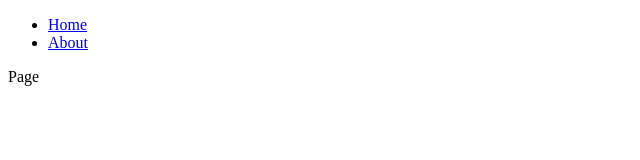
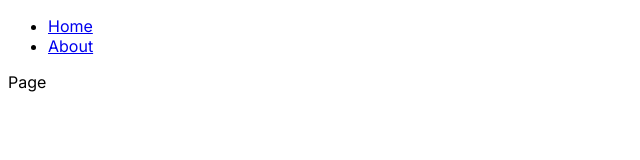
Before and after one commit to RodrigaoCabrera/nextjs-project, a Next.js app: page / in a window 1280 px wide. Shown: the top 160 px of the page, without its empty margins (0-640 px from the left). Built offline with nearby package versions, Linux system fonts and the light colour scheme.

Commit message:
ADD: Fuentes

```diff
--- a/app/layout.js
+++ b/app/layout.js
@@ -1,13 +1,18 @@
 import Navbar from "@/components/Navbar";
+import { Inter } from "next/font/google";
 export const metadata = {
   title: "Next.js",
   description: "Generated by Next.js",
 };
-
+const inter = Inter({
+  weight: ["300", "400", "700"],
+  styles: ["italic", "normal"],
+  subsets: ["latin"],
+});
 export default function RootLayout({ children }) {
   return (
     <html lang="en">
-      <body>
+      <body className={inter.className}>
         <Navbar />
 
         {children}
```
